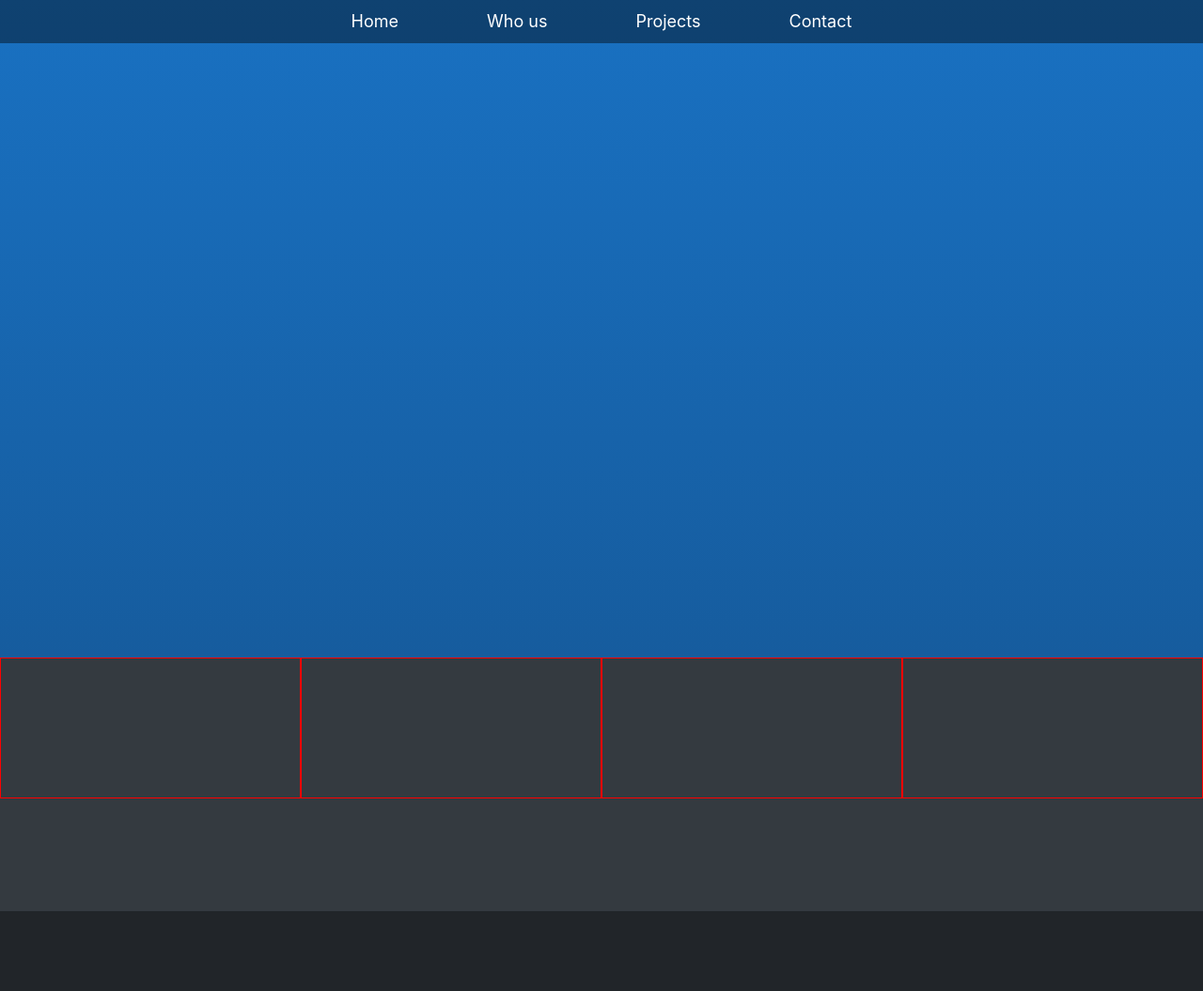
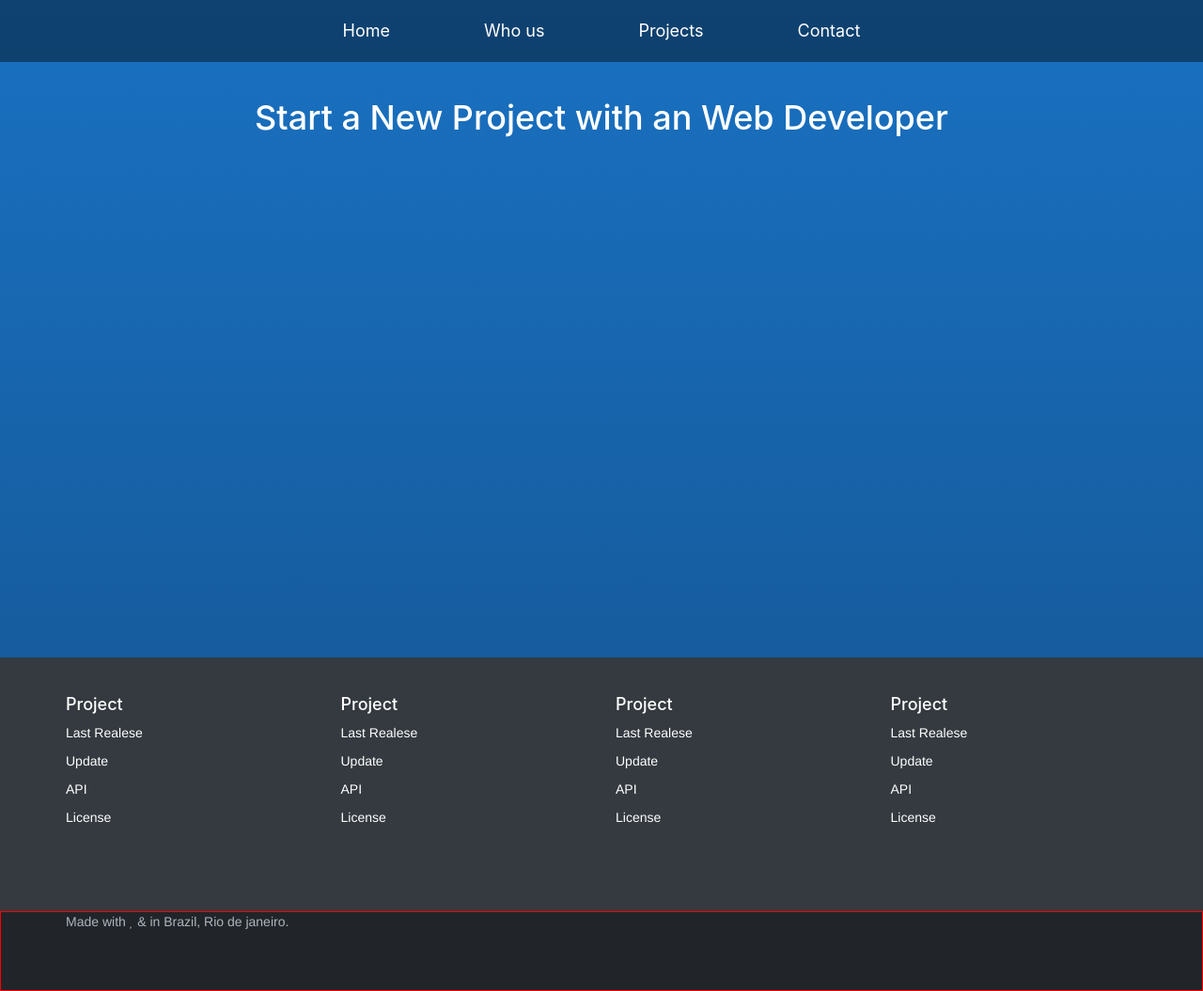
Before and after one commit to ArthurMaciel95/My-website, a plain HTML site: page index.html in a window 1280 px wide. Shown: the whole page at 94% size. Drawn offline with Linux system fonts and the light colour scheme.

Commit message:
adicionado formatação footer(cores,font e outro)

```diff
--- a/CSS/style.css
+++ b/CSS/style.css
@@ -8,6 +8,15 @@ body{
 h1,h2,h3,h4,li,ul{
     padding: 0px;
     margin: 0px;
+    color: white;
+    font-family: -apple-system, BlinkMacSystemFont,
+    'Segoe UI', Arial, Helvetica, sans-serif;
+}
+
+.tc{
+    text-align: center;
+    padding-top: 40px;
+
 }
 
 li{
@@ -30,7 +39,7 @@ li{
 
 }
 .navbarcustom li{
-    margin: 10px 40px;
+    margin: 20px 40px;
 
 
     font-family: -apple-system, BlinkMacSystemFont,
@@ -39,9 +48,12 @@ li{
 }
 
 .navbarcustom a{
-    padding: 7px;
+    padding: 10px;
     color: rgb(255, 255, 255);
     text-decoration: none;
+}
+.navbarcustom a:hover{
+    color:rgb(134, 134, 134) ;
 }
 
 
@@ -57,7 +69,7 @@ li{
 
 
 /***** FOOTER  *****/
-footer{
+.footer{
     background: rgba(52, 58, 64, 1);
     height: 270px;
 
@@ -68,13 +80,33 @@ footer{
     background-color: #212529;
     height: 85px;
     display: flex;
+    color:#adb5bd;
+    border: red solid 1px;
 
 
 }
 .card-footer{
-    border: red solid 1px;
-    height: 150px;
+
+    height: 200px;
+
+
+}
+.card-footer a{
+
+   color: white;
+}
+.card-footer h3{
+    font-size: 18px;
+    padding-top: 40px;
+    padding-bottom:10px ;
+    text-decoration: none;
 
 }
 
+.card-footer h3 a{
+    text-decoration: none;
+}
+
+
+
 /***** FOOTER  FIM *****/
--- a/index.html
+++ b/index.html
@@ -8,7 +8,7 @@
     <meta name="author" content="Arthur Rocha">
     <meta name="description" content="Portfolio">
     <title>Developer - Arthur Rocha</title>
-    <link href="/your-path-to-fontawesome/css/fontawesome.css" rel="stylesheet">
+    <link href="https://stackpath.bootstrapcdn.com/font-awesome/4.7.0/css/font-awesome.min.css" rel="stylesheet">
     <link rel="stylesheet" href="bootstrap/css/bootstrap.min.css">
     <link rel="stylesheet" href="CSS/style.css">
 </head>
@@ -20,18 +20,18 @@
 
             <ul>
 
-                <li><a>Home</a></li>
-                <li><a>Who us</a></li>
-                <li><a>Projects</a></li>
-                <li><a>Contact</a></li>
+                <li><a href="#">Home</a></li>
+                <li><a href="whous.html">Who us</a></li>
+                <li><a href="projects.html">Projects</a></li>
+                <li><a href="contact.html">Contact</a></li>
 
             </ul>
 
+        </nav>
+
+        <h1 class="tc">Start a New Project with an Web Developer</h1>
 
     </section>
-
-
-    </nav>
 
 
 
@@ -41,33 +41,66 @@
 
 
 
-    <footer>
 
-        <section class="col-md-3 card-footer">
+    <div class="footer">
+        <footer class="container">
+            <div class="row ">
+
+                <section class="col-md-3 card-footer">
+                <h3><a class="gray1" href="project.html">Project</a></h3>
+                <p><a href="#">Last Realese</a></p>
+                <p><a href="#">Update</a></p>
+                <p><a href="#">API</a></p>
+                <p><a href="#">License</a></p>
 
 
-        </section>
-        <section class="col-md-3 card-footer">
+                </section>
 
-
-        </section>
-        <section class="col-md-3 card-footer">
-
-
-        </section>
-        <section class="col-md-3 card-footer">
-
-
-        </section>
+                <section class="col-md-3 card-footer ">
+                <h3><a class="gray1" href="project.html">Project</a></h3>
+                <p><a href="#">Last Realese</a></p>
+                <p><a href="#">Update</a></p>
+                <p><a href="#">API</a></p>
+                <p><a href="#">License</a></p>
 
 
 
+                </section>
+
+                <section class="col-md-3 card-footer ">
+                <h3><a class="gray1" href="project.html">Project</a></h3>
+                <p><a href="#">Last Realese</a></p>
+                <p><a href="#">Update</a></p>
+                <p><a href="#">API</a></p>
+                <p><a href="#">License</a></p>
+
+
+                </section>
+
+                <section class="col-md-3 card-footer">
+                <h3><a  class="gray1" href="project.html">Project</a></h3>
+                <p><a href="#">Last Realese</a></p>
+                <p><a href="#">Update</a></p>
+                <p><a href="#">API</a></p>
+                <p><a href="#">License</a></p>
+
+
+                </section>
+
+            </div>
+    </div>
+
 
     </footer>
-    <section class="copyringt">
-
-    </section>
-
+    <div class="copyringt">
+        <div class="container">
+            <div class="row">
+                <section class="col-md-12">
+                    <p>Made with <i class="fas fa-heart"></i> & in Brazil, Rio de janeiro.</p>
+                </section>
+            </div>
+        </div>
+    </div>
     <script src="bootstrap/js/bootstrap.min.js"></script>
     <script src="JS/script.js"></script>
 </body>
```
